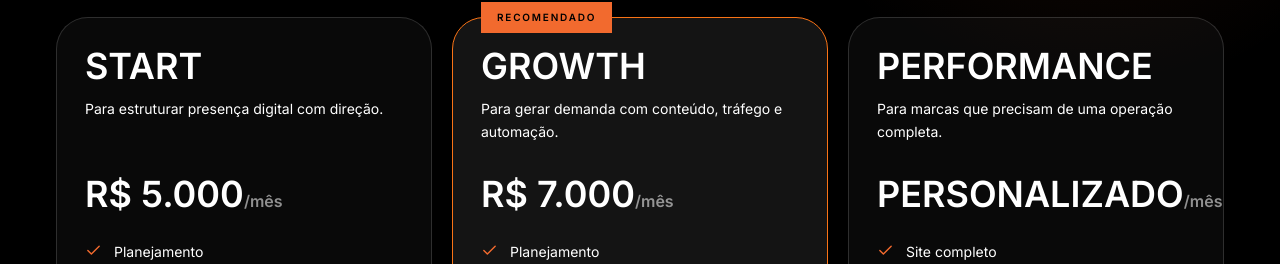
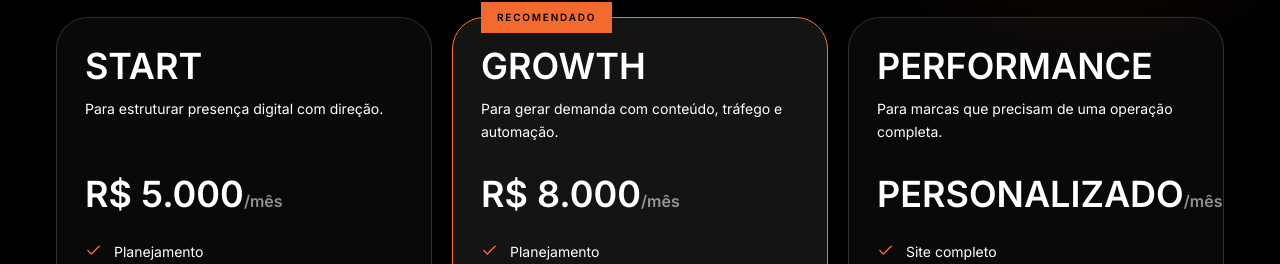
Before and after one commit to altcomunic/alt-apresentacao-web, a React (Vite) app: page / in a window 1280 px wide. Shown: the part 6029-6293 px from the top of the page. Built offline with nearby package versions, Linux system fonts and the light colour scheme.

Commit message:
Update App.jsx

```diff
--- a/src/App.jsx
+++ b/src/App.jsx
@@ -63,7 +63,7 @@ const plans = [
   },
   {
     name: "Growth",
-    price: "R$ 7.000",
+    price: "R$ 8.000",
     tag: "Para gerar demanda com conteúdo, tráfego e automação.",
     featured: true,
     items: ["Planejamento", "8 a 10 artes", "8 a 10 vídeos", "LP básica", "Automações", "Tráfego Meta"],
```
